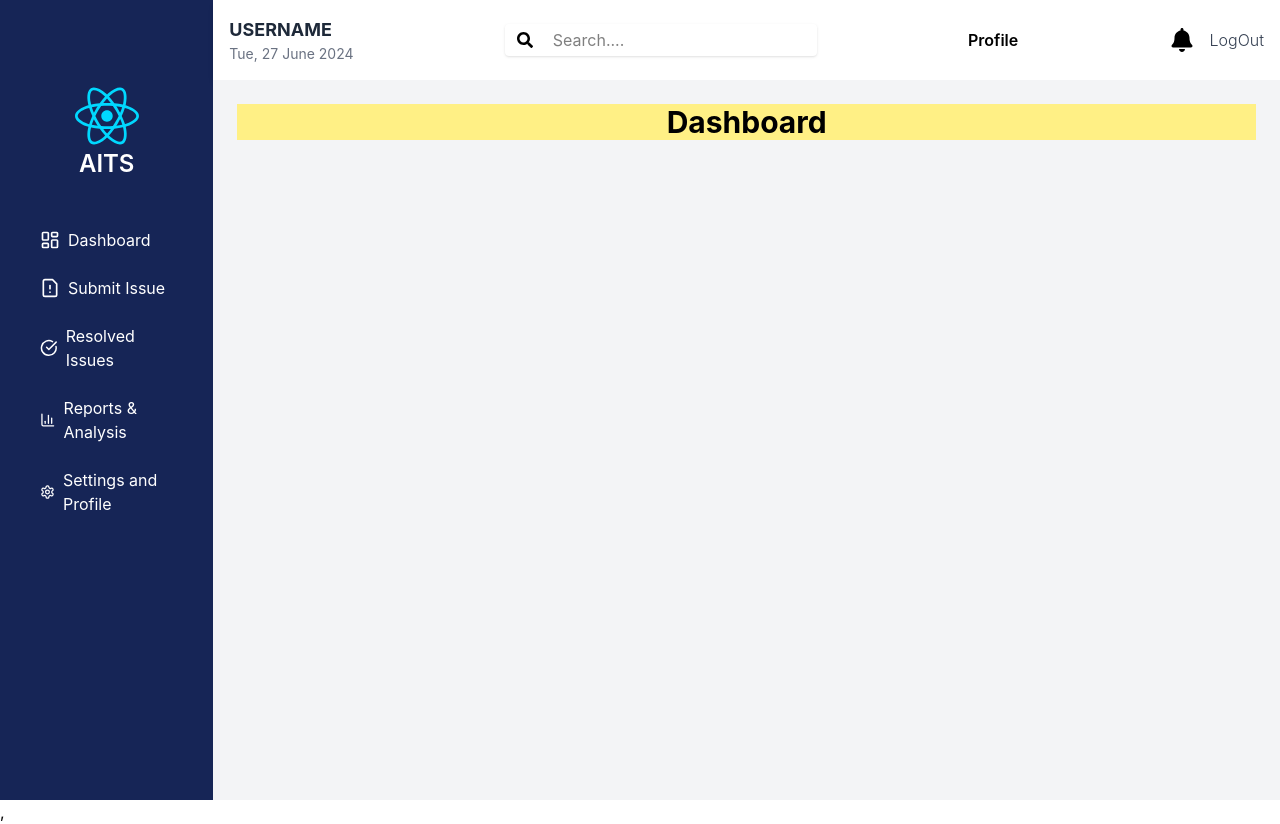
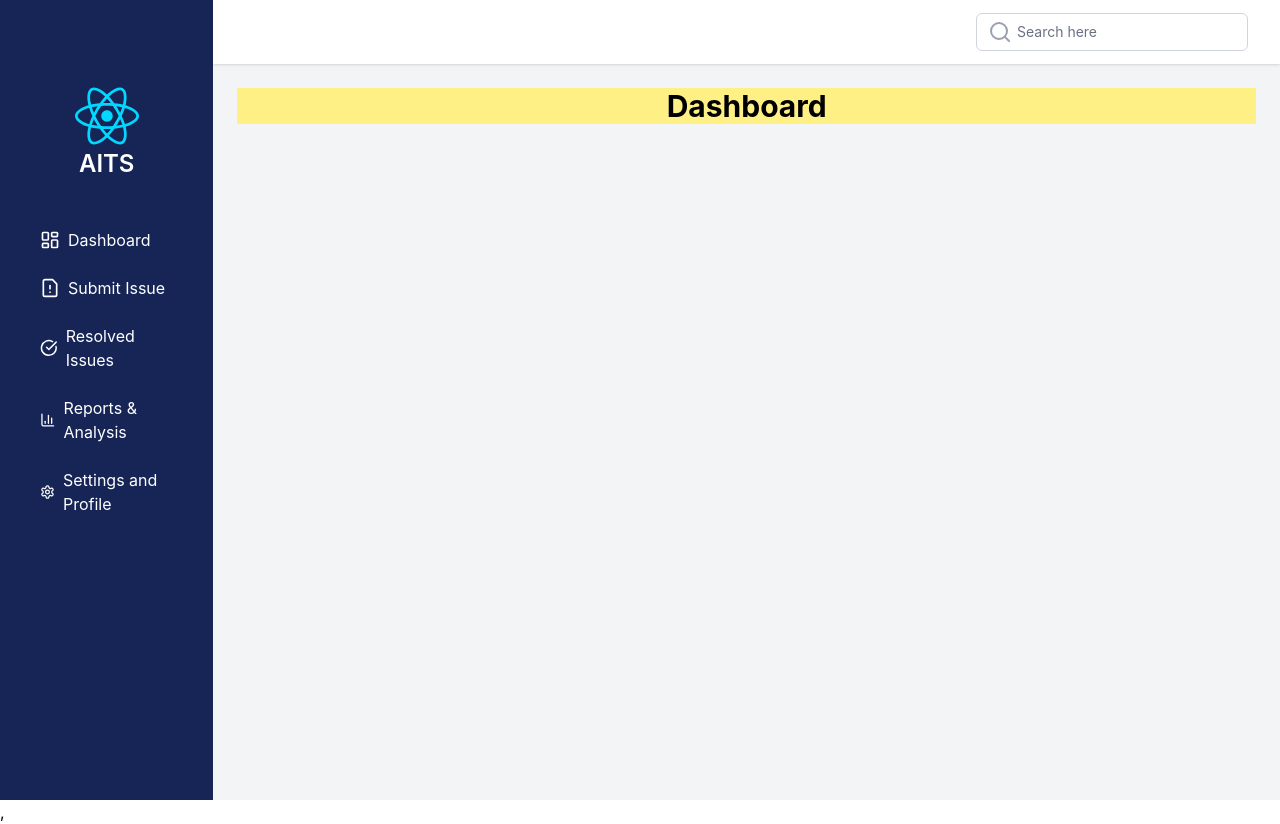
Before and after one commit to Suubi08/academic_issue_tracking_system, a React (Vite) app in the folder client/: page / in a window 1280 px wide. Built offline with nearby package versions, Linux system fonts and the light colour scheme.

Commit message:
updating navbar

```diff
--- a/client/src/App.css
+++ b/client/src/App.css
@@ -3,15 +3,27 @@
 .input_style {
   @apply bg-gray-50 border border-gray-300 text-gray-900 text-sm rounded-lg focus:ring-blue-500 focus:border-blue-500 block w-full p-2.5 dark:bg-gray-700 dark:border-gray-600 dark:placeholder-gray-400 dark:text-white dark:focus:ring-blue-500 dark:focus:border-blue-500;
 }
+
 label {
   @apply text-sm font-medium text-gray-900 dark:text-white;
 }
+
 p {
   @apply font-semibold text-base;
 }
+
 h1 {
   @apply font-semibold text-center text-2xl;
 }
+
 .member {
   @apply ml-1;
 }
+
+.btn {
+  @apply md:hidden inline-flex items-center justify-center p-2 rounded-md text-gray-400 hover:text-gray-500 hover:bg-gray-100 focus:outline-none focus:ring-2 focus:ring-inset focus:ring-indigo-500;
+}
+
+.input_nav {
+  @apply block w-full pl-10 pr-3 py-2 border border-gray-300 rounded-md leading-5 bg-white placeholder-gray-500 focus:outline-none focus:placeholder-gray-400 focus:ring-1 focus:ring-indigo-500 focus:border-indigo-500 sm:text-sm;
+}
--- a/client/src/components/Navbar.jsx
+++ b/client/src/components/Navbar.jsx
@@ -1,35 +1,36 @@
+import { Menu, Search } from "lucide-react";
 import React from "react";
 import { FaSearch, FaBell, FaCog } from "react-icons/fa";
 
-const Navbar = () => {
+const Navbar = ({ SetSidebarOpen }) => {
   return (
-    <nav className="bg-white  p-4 shadow-md">
-      <div className="container mx-auto flex items-center justify-between">
-        <div className="flex flex-col">
-          <span className="text-gray-800 font-bold text-lg">USERNAME</span>
-          <span className="text-sm text-gray-500">Tue, 27 June 2024</span>
-        </div>
-        <div className="flex items-center space-x-4 relative  ">
-          <span className="relative md:absolute inset-y-0 left-0 flex items-center pl-2">
-            <button className="focus:outline-none p-1 text-white md:text-black">
-              <FaSearch />
+    <nav className="bg-white shadow-sm z-10">
+      <div className="px-4 sm:px-6 lg:px-8">
+        <div className="flex justify-between h-16">
+          <div className="flex">
+            <button
+              type="button"
+              className="btn "
+              onClick={() => SetSidebarOpen(true)}
+            >
+              <span>Open sidebar</span>
+              <Menu className="w-6 h-6" aria-hidden="true" />
             </button>
-          </span>
-          <input
-            type="text"
-            id="search"
-            placeholder="Search...."
-            className="px-4 py-1 pl-12 rounded shadow outline-none hidden md:block"
-          />
-        </div>
-        <div>
-          <p>Profile</p>
-        </div>
-        <div className="flex items-center justify-center">
-          <button className="mr-4">
-            <FaBell className="w-6 h-6 text-black" />
-          </button>
-          <button className=" text-gray-700 font-light">LogOut</button>
+          </div>
+          <div className="flex items-center relative">
+            <div className="max-w-xs w-full">
+              <div className="absolute flex items-center left-0 pl-3 pointer-events-none inset-y-0">
+                <Search className="w-6 h-6 text-gray-400" aria-hidden="true" />
+              </div>
+              <input
+                type="search"
+                name="search"
+                id="search"
+                placeholder="Search here"
+                className="input_nav"
+              />
+            </div>
+          </div>
         </div>
       </div>
     </nav>
```
